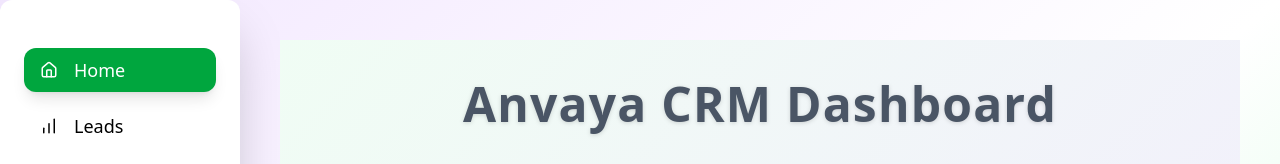
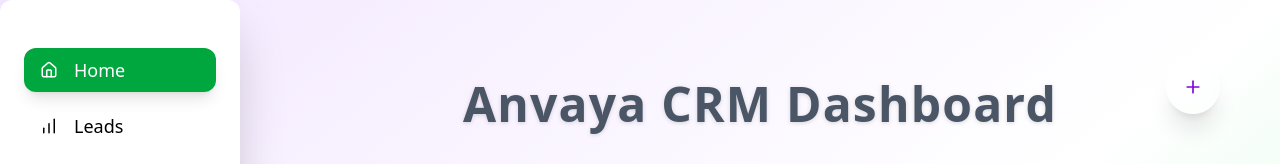
Before and after one commit to Srushtik942/CRM-APP-Frontend, a React (Vite) app: page / in a window 1280 px wide. Shown: the top 164 px of the page. Built offline with nearby package versions, Linux system fonts and the light colour scheme; no server answers.

Commit message:
fix: Create new lead button

```diff
--- a/src/pages/Body.jsx
+++ b/src/pages/Body.jsx
@@ -1,8 +1,8 @@
 import React, { useEffect, useState } from "react";
-import { UserPlus, PhoneCall, Star,Send ,MailCheck, Archive  } from "lucide-react";
+import { UserPlus, PhoneCall, Star,Send ,MailCheck, Archive ,Plus  } from "lucide-react";
 import axiosInstance from "../api/axiosInstance";
 import axios from "axios";
-
+import { useNavigate } from "react-router";
 const Body = () => {
   const [leads, setleads] = useState([]);
   const [newCount, setNewCount] = useState(0);
@@ -11,6 +11,7 @@ const Body = () => {
   const [qualifiedCount, setQualifiedCount] = useState(0);
   const [proposalCount, setProposalCount] = useState(0);
   const [activeFilter, setActiveFilter] = useState(null);
+  const navigate = useNavigate();
 
 
   useEffect(()=>{
@@ -79,24 +80,39 @@ const Body = () => {
 ];
 
   return (
-    <div className="p-10 w-full min-h-screen bg-linear-to-br from-green-50 via-pink to-purple-100">
+    <div className="p-10 w-full min-h-screen ">
 
       {/* Title */}
       <h2 className="text-center font-bold text-5xl mb-12 text-gray-600 tracking-wide drop-shadow-sm">
         Anvaya CRM Dashboard
       </h2>
 
+
       {/* Lead Buttons */}
       <div className="flex justify-center gap-8 mb-10">
         {  leads.length > 0 ? (
        leads.slice(0,3).map((lead, index) => (
           <button
-            key={index}
-            className="bg-gradient-to-r from-green-500 to-green-600 text-white px-12 py-3 text-lg rounded-2xl
-            shadow-lg hover:shadow-2xl transition-all duration-300 hover:scale-105 active:scale-95 cursor-pointer"
-          >
-            {lead.name }
-          </button>
+    key={index}
+    className="
+      group relative
+      bg-gradient-to-r from-green-500 to-green-700
+      text-white px-12 py-4 text-lg font-semibold
+      rounded-2xl shadow-xl
+      hover:shadow-2xl hover:scale-105
+      active:scale-95 transition-all duration-300
+      overflow-hidden
+    "
+  >
+    {/* Glow effect */}
+    <span className="absolute inset-0 bg-white/20 opacity-0 group-hover:opacity-100 transition-all duration-300 blur-xl"></span>
+
+    {/* Shine animation */}
+    <span className="absolute left-0 top-0 w-full h-full bg-gradient-to-r from-transparent via-white/30 to-transparent
+    translate-x-[-150%] group-hover:translate-x-[150%] transition-all duration-700 ease-in-out"></span>
+
+    {lead.name}
+  </button>
         ))
         ):(
           <p className="text-gray-400 text-lg">Loading leads...</p>
@@ -155,11 +171,19 @@ const Body = () => {
       </div>
 
       {/* buttons */}
-       <button
-           onClick={()=>navigate("/newLead")}
-           className="bg-purple-500 hover:bg-purple-600 cursor-pointer text-white font-medium px-6 py-2 rounded-xl shadow-lg">
-          Add New Lead
-        </button>
+    <button
+  onClick={() => navigate("/newLead")}
+  className="fixed top-15 right-15
+             bg-white/20 backdrop-blur-lg
+             border border-white/30
+             text-purple-700 p-4 rounded-full
+             shadow-xl cursor-pointer
+             transition-all duration-300
+             hover:bg-purple-400 hover:scale-110"
+>
+  <Plus size={20} />
+</button>
+
     </div>
   );
 };
--- a/src/pages/LeadList.jsx
+++ b/src/pages/LeadList.jsx
@@ -1,5 +1,7 @@
 import React from 'react';
 import { useNavigate } from 'react-router';
+import { Plus  } from "lucide-react";
+
 
 const LeadList = () => {
   const navigate = useNavigate();
@@ -47,11 +49,19 @@ const LeadList = () => {
       <div className="max-w-3xl mx-auto flex justify-between items-center mb-10">
         <h2 className="text-4xl font-semibold text-gray-600">Lead List</h2>
 
-           <button
-           onClick={()=>navigate("/newLead")}
-           className="bg-purple-500 hover:bg-purple-600 cursor-pointer text-white font-medium px-6 py-2 rounded-xl shadow-lg">
-          Add New Lead
-        </button>
+            {/* buttons */}
+    <button
+  onClick={() => navigate("/newLead")}
+  className="fixed top-15 right-15
+             bg-white/20 backdrop-blur-lg
+             border border-white/30
+             text-purple-700 p-4 rounded-full
+             shadow-xl cursor-pointer
+             transition-all duration-300
+             hover:bg-purple-400 hover:scale-110"
+>
+  <Plus size={20} />
+</button>
       </div>
 
       {/* Lead Card */}
```
